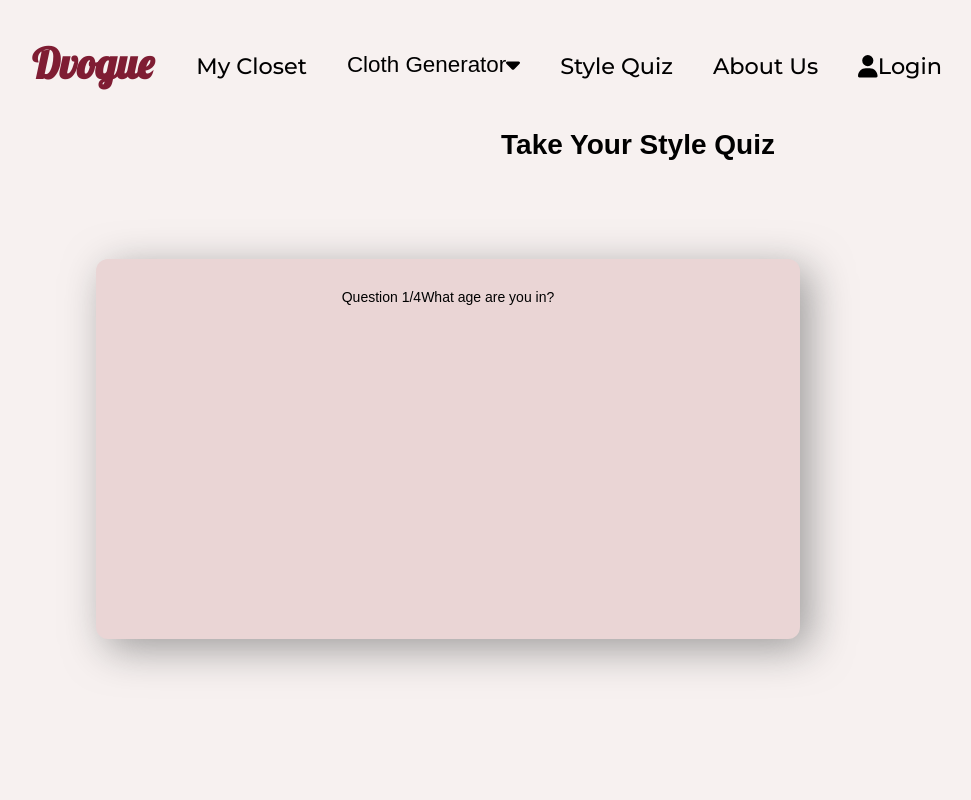
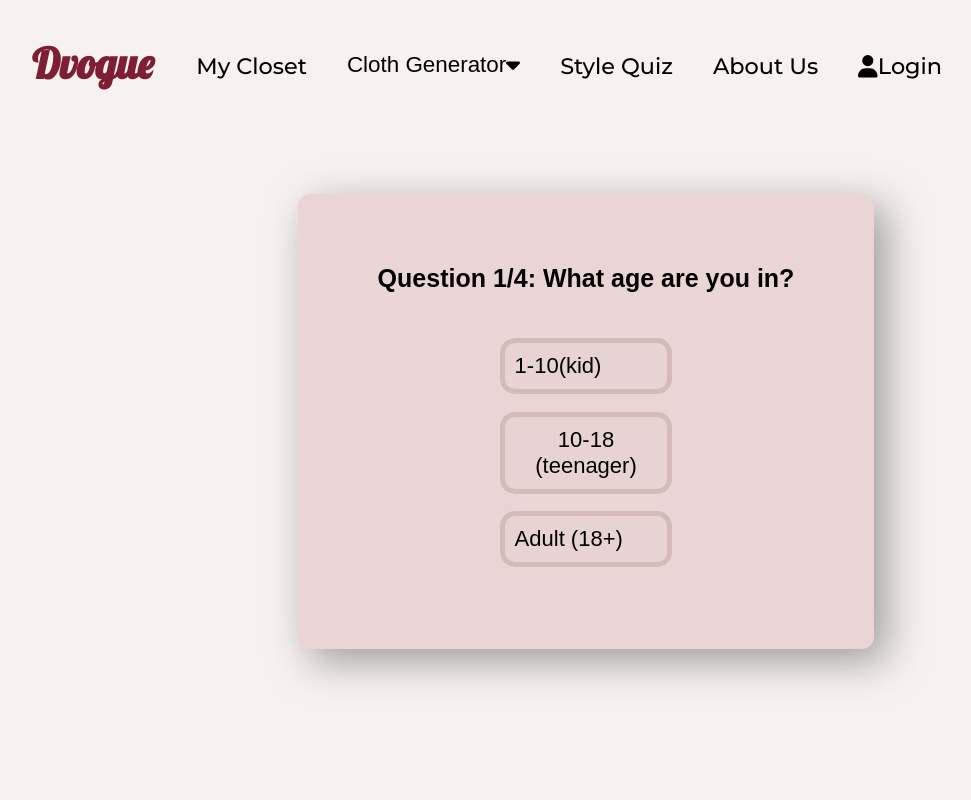
Before and after one commit to Zzyang0/Cloth-web-Tzuyang-Lin, a React (Create React App) app: page /quiz in a window 1280 px wide. Shown: the top 800 px of the page, without its empty margins (2-973 px from the left). Built offline with nearby package versions, Linux system fonts and the light colour scheme.

Commit message:
add interactivity of quiz section

```diff
--- a/src/Footer&Header.js
+++ b/src/Footer&Header.js
@@ -86,11 +86,6 @@ export function Footer() {
 
           <li className="footeritem">
             <h2><Link to='/about' className="title">About</Link></h2>
-            <ul className="footerul">
-              <li>
-                <Link to='/about'>About the web</Link>
-              </li>
-            </ul>
           </li>
 
           <li className="footeritem">
--- a/src/Quiz.js
+++ b/src/Quiz.js
@@ -1,14 +1,27 @@
 import React from 'react';
 import { useState } from 'react';
+
+
+function Startquiz(props){
+    const start = () => props(true)
+    return (
+        <div>
+            <h1>Take Style Quiz.</h1>
+            <p>Understanding your needs and generate different outfits for you</p>
+            <button onClick={start}>Start Quiz</button>
+        </div>
+    )
+};
+
 
 export function Quiz(props) {
     const questions = [
 		{
-			question: 'What age are you in?',
+			question: ' What age are you in?',
 			answers: [
 				{ answer: '1-10(kid)'},
 				{ answer: '10-18 (teenager)'},
-				{ answer: '(18+) Adult'},
+				{ answer: 'Adult  (18+)'},
 			],
 		},
 		{
@@ -40,19 +53,35 @@ export function Quiz(props) {
 		},
 	];
 
-    const [currentQuestion, setCurrentQuestion] = useState(0);
+    const handleQuestionClick = () => {
+		const next = current + 1;
+		if (next < questions.length) {
+			setCurrent(next);
+		}
+	};
+
+    const [current, setCurrent] = useState(0);
+    // const [count, setCount] = useState(0);
+    // const [start, setStart] = useState(0);
+
 
     return (
         <div>
-            <h1>Take Your Style Quiz</h1>
-            <main>
-            <div className='questions'>
-            <div className='question'>
-							<span>Question {currentQuestion + 1}</span>/{questions.length}
-						</div>
-						<div className='question'>{questions[currentQuestion].question}</div>
-                </div>
-            </main>
+            <div className='questions_container'>
+                        <div className='question'>
+						<div>
+                        Question {current + 1}/{questions.length}:
+                        {questions[current].question}
+                        </div>
+                        </div>
+                        <div className='answers_container'>
+                            <div>
+				            {questions[current].answers.map((answer) => (
+				            <button key={answer.answer} className='choice' onClick={() => handleQuestionClick()}>{answer.answer}</button>
+						     ))}
+                            </div>
+					    </div>
+            </div>
         </div>
 
     )}
--- a/src/style.css
+++ b/src/style.css
@@ -246,8 +246,8 @@ html {
 
 
 
-/*about page*/
-.aboutpagetitle p {
+/* about page*/
+.aboutpagetitle p{
   font-family: Arial, Helvetica, sans-serif;
   font-size: 2.6em;
   text-align: center;
@@ -544,20 +544,45 @@ button:hover{
   }
 }
 
-.questions {
-  width: 55%;
+.questions_container{
+  margin: 10px 300px;
+  justify-content: center;
+  display: flex;
+  flex-direction: column;
+  box-shadow: 12px 12px 40px 0px rgba(127, 127, 127, 0.75);
+  border-radius: 12px;
+  width: 45%;
+  background-color: #ead5d5;
+  min-height: 450px;
+  padding-top: 5px;
   position: relative;
-  background-color: #ead5d5;
-  margin: 7em;
-  min-height: 350px;
-  height: min-content;
-  border-radius: 12px;
-  padding-top: 30px;
-  box-shadow: 10px 10px 42px 0px rgba(127, 127, 127, 0.75);
+  margin-top: 6em;
+}
+
+.question{
+  font-size: 25px;
+  font-weight: bold;
   display: flex;
   justify-content: center;
+  flex-wrap: wrap;
 }
 
+.answers_container{
+  margin-top: 2em;
+}
+
+.choice {
+  display: flex;
+  flex-direction: column;
+  width: 30%;
+  font-size: 22px;
+  color: #000000;
+  background-color: #e8d3d3;
+  border-radius: 15px;
+  padding: 10px;
+  margin: 0.8em auto;
+  border: 5px solid #d5baba;
+}
 
 @media (min-width:598px) {
   .navbar {
@@ -820,7 +845,6 @@ button:hover{
   main div img {
     width: 750px;
     height: 580px;
-    /* margin-left: 50%; */
     display: block;
   }
 
```
